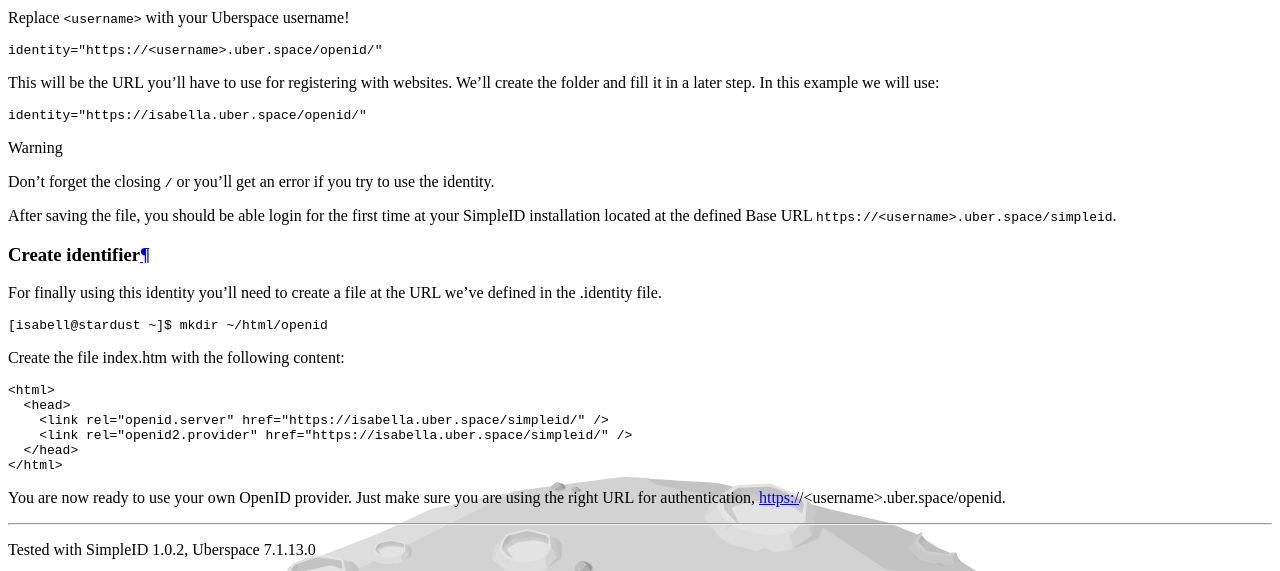
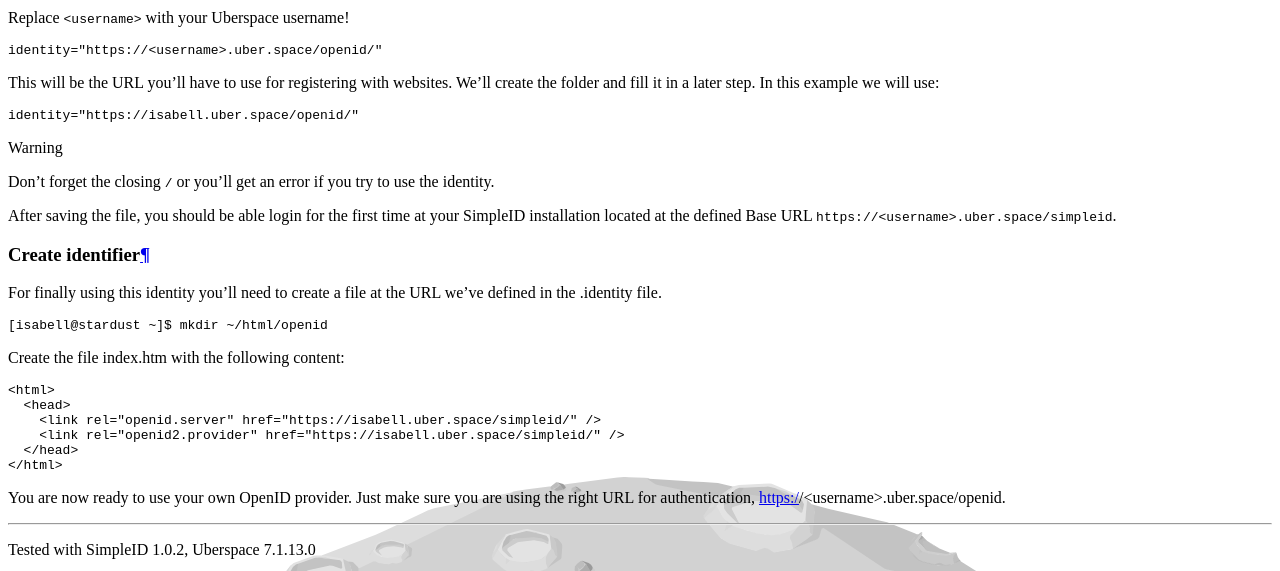
Before and after one commit to Uberspace/lab, a Sphinx documentation site: the page built from source/guide_simpleid.rst, in a window 1280 px wide and 900 px high, scrolled down 3179 px, cut to the strip 152-723 px from the top of the window. Built offline with Sphinx 7.4.7 and the Read the Docs theme 2.0.0, drawn with Linux system fonts in a browser that asks for light colours; some of the changed lines change nothing that is shown; some of the changed text lies outside the part shown.

Commit message:
isabella -> isabell

```diff
--- a/source/guide_simpleid.rst
+++ b/source/guide_simpleid.rst
@@ -91,7 +91,7 @@
 
 .. code-block:: php
 
- define('SIMPLEID_BASE_URL', 'https://isabella.uber.space/simpleid');
+ define('SIMPLEID_BASE_URL', 'https://isabell.uber.space/simpleid');
 
 Create identity
 ---------------
@@ -170,7 +170,7 @@
 
 .. code-block:: php
 
- identity="https://isabella.uber.space/openid/"
+ identity="https://isabell.uber.space/openid/"
 
 .. warning:: Don't forget the closing ``/`` or you'll get an error if you try to use the identity.
 
@@ -191,8 +191,8 @@
 
  <html>
    <head>
-     <link rel="openid.server" href="https://isabella.uber.space/simpleid/" />
-     <link rel="openid2.provider" href="https://isabella.uber.space/simpleid/" />
+     <link rel="openid.server" href="https://isabell.uber.space/simpleid/" />
+     <link rel="openid2.provider" href="https://isabell.uber.space/simpleid/" />
    </head>
  </html>
 
```
